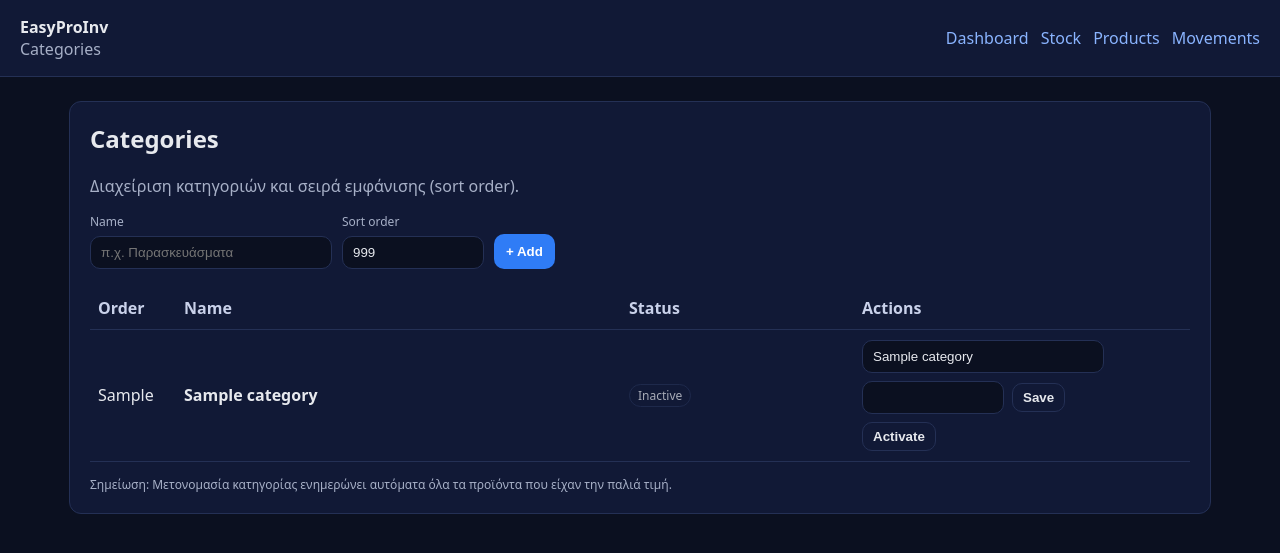
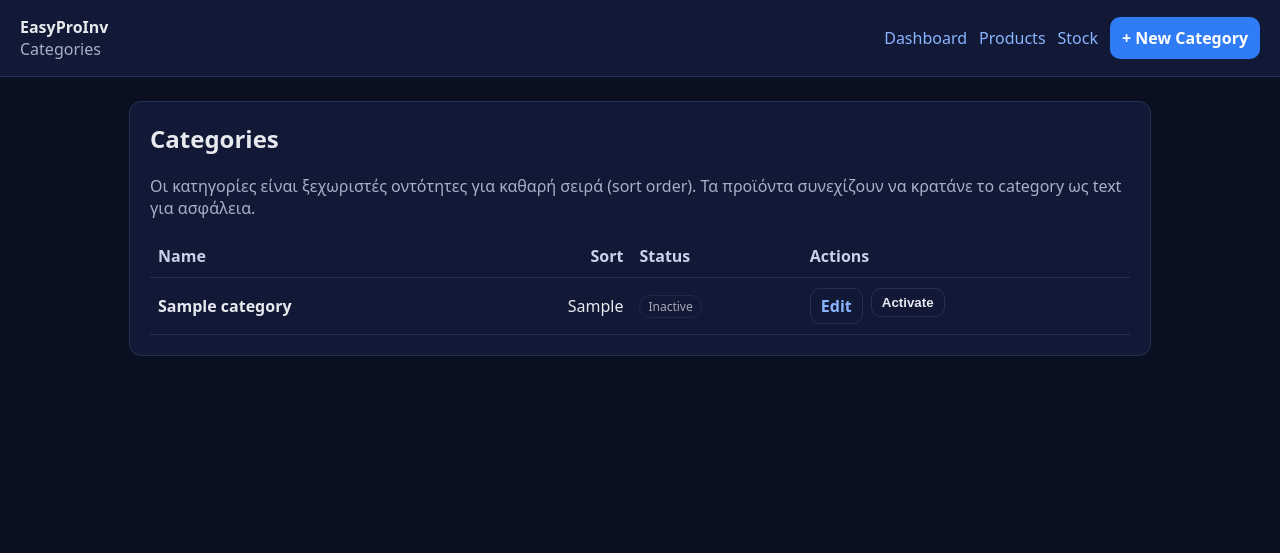
Before and after one commit to cfragoulis-design/Warehouse, a FastAPI app: template app/templates/categories_list.html in a window 1280 px wide. Shown: the top 553 px of the page. Run offline with FastAPI, Linux system fonts and the light colour scheme; the template is opened without the code that fills it: most values are stand-ins (such as "Sample title", 1, 10 or a date in 2020); parts of the project's set-up code (start-up, migrations or seed data) failed here and were passed over.

Commit message:
Add files via upload

```diff
--- a/app/templates/categories_list.html
+++ b/app/templates/categories_list.html
@@ -7,7 +7,7 @@
   <style>
     body{font-family:system-ui,Segoe UI,Arial,sans-serif;background:#0b1020;color:#e7e9ee;margin:0;}
     .top{display:flex;justify-content:space-between;align-items:center;padding:16px 20px;background:#111936;border-bottom:1px solid #243055;}
-    .card{max-width:1100px;margin:24px auto;padding:20px;background:#111936;border:1px solid #243055;border-radius:12px;}
+    .card{max-width:980px;margin:24px auto;padding:20px;background:#111936;border:1px solid #243055;border-radius:12px;}
     .muted{color:#a7b0c7}
     a{color:#8ab4ff;text-decoration:none}
     table{width:100%;border-collapse:collapse}
@@ -19,11 +19,8 @@
     .btnlink{display:inline-block;border:1px solid #243055;border-radius:10px;padding:6px 10px;font-weight:800}
     .btnlink:hover{border-color:#3a4b80}
     .actions{display:flex;gap:8px;flex-wrap:wrap}
-    input,select{background:#0b1020;border:1px solid #243055;color:#e7e9ee;border-radius:10px;padding:8px 10px}
-    .row{display:flex;gap:10px;flex-wrap:wrap;align-items:end}
+    .right{text-align:right}
     .mono{font-variant-numeric:tabular-nums}
-    .w120{width:120px}
-    .w220{width:220px}
   </style>
 </head>
 <body>
@@ -34,43 +31,27 @@
     </div>
     <div style="display:flex;gap:12px;align-items:center">
       <a href="/dashboard">Dashboard</a>
+      <a href="/products">Products</a>
       <a href="/stock">Stock</a>
-      <a href="/products">Products</a>
-      <a href="/movements">Movements</a>
+      <a class="btn" href="/categories/new" style="color:white">+ New Category</a>
     </div>
   </div>
 
   <div class="card">
     <h2 style="margin-top:0">Categories</h2>
-    <p class="muted">Διαχείριση κατηγοριών και σειρά εμφάνισης (sort order).</p>
-
-    <form method="post" action="/categories/new" style="margin:0 0 18px 0">
-      <div class="row">
-        <div>
-          <div class="muted" style="font-size:12px;margin-bottom:6px">Name</div>
-          <input class="w220" name="name" placeholder="π.χ. Παρασκευάσματα" required />
-        </div>
-        <div>
-          <div class="muted" style="font-size:12px;margin-bottom:6px">Sort order</div>
-          <input class="w120 mono" name="sort_order" type="number" value="999" />
-        </div>
-        <div>
-          <button class="btn" type="submit">+ Add</button>
-        </div>
-      </div>
-    </form>
+    <p class="muted">Οι κατηγορίες είναι ξεχωριστές οντότητες για καθαρή σειρά (sort order). Τα προϊόντα συνεχίζουν να κρατάνε το category ως text για ασφάλεια.</p>
 
     <table>
       <tr>
-        <th style="width:70px">Order</th>
         <th>Name</th>
+        <th class="right">Sort</th>
         <th>Status</th>
-        <th style="width:320px">Actions</th>
+        <th>Actions</th>
       </tr>
       {% for c in categories %}
       <tr>
-        <td class="mono">{{ c.sort_order }}</td>
-        <td style="font-weight:900">{{ c.name }}</td>
+        <td style="font-weight:800">{{ c.name }}</td>
+        <td class="right mono">{{ c.sort_order }}</td>
         <td>
           {% if c.is_active %}
             <span class="pill">Active</span>
@@ -80,11 +61,7 @@
         </td>
         <td>
           <div class="actions">
-            <form method="post" action="/categories/{{ c.id }}/edit" style="display:flex;gap:8px;align-items:center;margin:0;flex-wrap:wrap">
-              <input class="w220" name="name" value="{{ c.name }}" />
-              <input class="w120 mono" name="sort_order" type="number" value="{{ c.sort_order }}" />
-              <button class="btnlink" type="submit" style="background:transparent;color:#e7e9ee;cursor:pointer">Save</button>
-            </form>
+            <a class="btnlink" href="/categories/{{ c.id }}/edit">Edit</a>
             <form method="post" action="/categories/{{ c.id }}/toggle" style="display:inline;margin:0">
               <button class="btnlink" type="submit" style="background:transparent;color:#e7e9ee;cursor:pointer">
                 {{ 'Deactivate' if c.is_active else 'Activate' }}
@@ -95,10 +72,6 @@
       </tr>
       {% endfor %}
     </table>
-
-    <div class="muted" style="margin-top:14px;font-size:12px">
-      Σημείωση: Μετονομασία κατηγορίας ενημερώνει αυτόματα όλα τα προϊόντα που είχαν την παλιά τιμή.
-    </div>
   </div>
 </body>
 </html>
```
Also changed, not shown: app/templates/products_list.html (+2 -15 lines).
